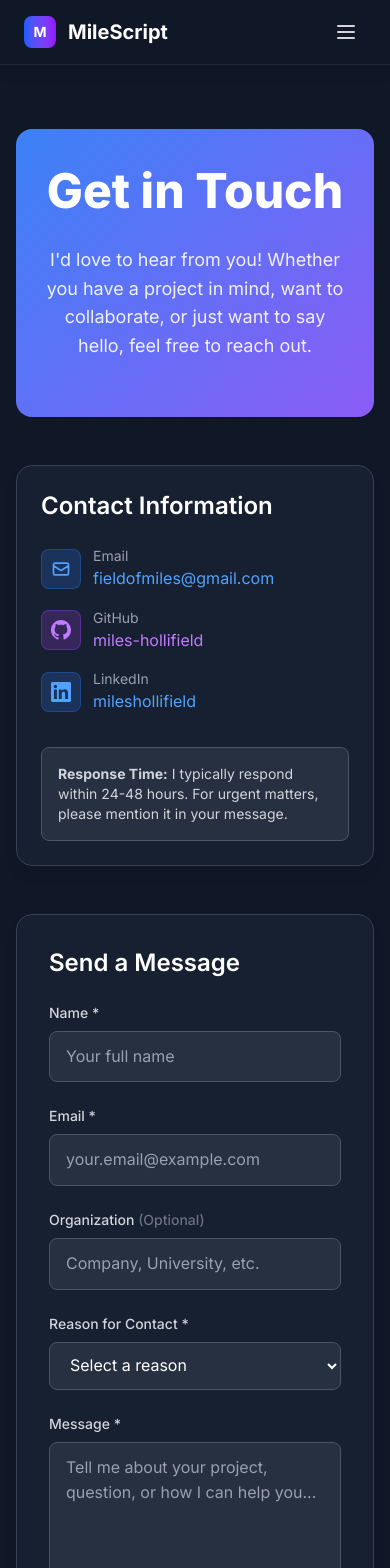
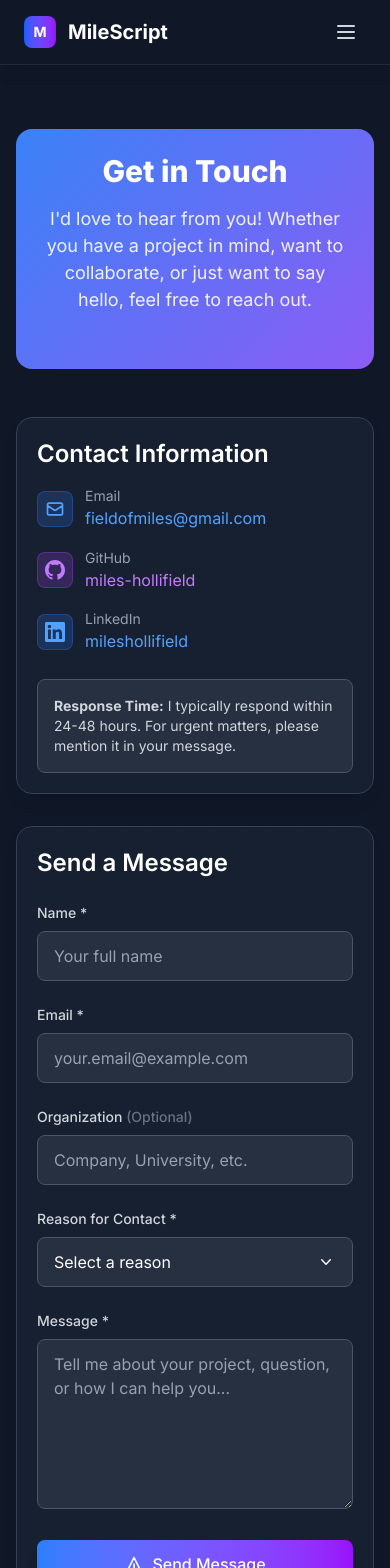
Before and after one commit to miles-hollifield/miles-portfolio-blog, a Next.js app: page /contact in a window 390 px wide. Shown: the top 1568 px of the page. Built offline with nearby package versions, Linux system fonts and the light colour scheme.

Commit message:
Add SelectField component to ContactPage; enhance form layout and accessibility

```diff
--- /dev/null
+++ b/src/app/components/SelectField.tsx
@@ -0,0 +1,132 @@
+"use client";
+
+import { useEffect, useMemo, useRef, useState } from "react";
+
+export interface Option {
+  value: string;
+  label: string;
+}
+
+interface SelectFieldProps {
+  id: string;
+  name: string;
+  value: string;
+  onChange: (value: string) => void;
+  options: Option[];
+  placeholder?: string;
+  error?: string;
+}
+
+export default function SelectField({ id, name, value, onChange, options, placeholder = "Select an option", error }: SelectFieldProps) {
+  const [open, setOpen] = useState(false);
+  const [activeIndex, setActiveIndex] = useState<number>(() => Math.max(0, options.findIndex(o => o.value === value)));
+  const containerRef = useRef<HTMLDivElement>(null);
+  const listRef = useRef<HTMLUListElement>(null);
+
+  useEffect(() => {
+    const handleClickOutside = (e: MouseEvent) => {
+      if (containerRef.current && !containerRef.current.contains(e.target as Node)) {
+        setOpen(false);
+      }
+    };
+    document.addEventListener("mousedown", handleClickOutside);
+    return () => document.removeEventListener("mousedown", handleClickOutside);
+  }, []);
+
+  useEffect(() => {
+    if (!open) return;
+    const onKey = (e: KeyboardEvent) => {
+      if (e.key === "Escape") {
+        setOpen(false);
+      } else if (e.key === "ArrowDown") {
+        e.preventDefault();
+        setActiveIndex(prev => Math.min(options.length - 1, prev + 1));
+      } else if (e.key === "ArrowUp") {
+        e.preventDefault();
+        setActiveIndex(prev => Math.max(0, prev - 1));
+      } else if (e.key === "Enter") {
+        e.preventDefault();
+        const opt = options[activeIndex];
+        if (opt) {
+          onChange(opt.value);
+          setOpen(false);
+        }
+      }
+    };
+    window.addEventListener("keydown", onKey);
+    return () => window.removeEventListener("keydown", onKey);
+  }, [open, activeIndex, options, onChange]);
+
+  useEffect(() => {
+    if (!open) return;
+    const el = listRef.current?.querySelector<HTMLElement>(`[data-index='${activeIndex}']`);
+    el?.scrollIntoView({ block: "nearest" });
+  }, [open, activeIndex]);
+
+  const selected = useMemo(() => options.find(o => o.value === value) || null, [options, value]);
+  const listboxId = `${id}-listbox`;
+
+  return (
+    <div className="relative" ref={containerRef}>
+      <button
+        id={id}
+        type="button"
+        aria-haspopup="listbox"
+        aria-expanded={open}
+        aria-controls={listboxId}
+        className={`w-full px-4 py-3 bg-gray-700/50 border rounded-lg text-left flex items-center justify-between focus:ring-2 transition-all text-white text-base ${
+          error ? 'border-red-500 focus:border-red-500 focus:ring-red-500' : 'border-gray-600 focus:border-blue-500 focus:ring-blue-500'
+        }`}
+        onClick={() => setOpen(o => !o)}
+      >
+        <span className={selected ? "text-white" : "text-gray-400"}>
+          {selected ? selected.label : placeholder}
+        </span>
+        <svg className={`w-5 h-5 ml-3 flex-shrink-0 transition-transform ${open ? 'rotate-180' : ''}`} viewBox="0 0 20 20" fill="currentColor" aria-hidden="true">
+          <path fillRule="evenodd" d="M5.23 7.21a.75.75 0 011.06.02L10 11.168l3.71-3.938a.75.75 0 111.08 1.04l-4.24 4.5a.75.75 0 01-1.08 0l-4.24-4.5a.75.75 0 01.02-1.06z" clipRule="evenodd" />
+        </svg>
+      </button>
+      {open && (
+        <ul
+          id={listboxId}
+          role="listbox"
+          aria-labelledby={id}
+          ref={listRef}
+          className="absolute z-30 mt-2 max-h-60 w-full overflow-auto rounded-lg border border-gray-700 bg-gray-800/95 shadow-xl backdrop-blur supports-[backdrop-filter]:bg-gray-800/75"
+        >
+          {options.map((opt, idx) => {
+            const selected = opt.value === value;
+            const active = idx === activeIndex;
+            return (
+              <li
+                key={opt.value}
+                role="option"
+                aria-selected={selected}
+                data-index={idx}
+                className={`px-4 py-2 cursor-pointer text-sm sm:text-base ${
+                  selected ? 'bg-blue-500/20 text-blue-200' : active ? 'bg-gray-700/60 text-white' : 'text-gray-200'
+                } hover:bg-gray-700/60`}
+                onMouseEnter={() => setActiveIndex(idx)}
+                onMouseDown={(e) => {
+                  // Prevent button blur before click handler
+                  e.preventDefault();
+                }}
+                onClick={() => {
+                  onChange(opt.value);
+                  setOpen(false);
+                }}
+              >
+                {opt.label}
+              </li>
+            );
+          })}
+        </ul>
+      )}
+      {error && (
+        <p className="mt-1 text-sm text-red-400">{error}</p>
+      )}
+      {/* Hidden input ensures name/value pairs exist for potential non-JS reads (optional) */}
+      <input type="hidden" name={name} value={value} readOnly />
+    </div>
+  );
+}
--- a/src/app/contact/page.tsx
+++ b/src/app/contact/page.tsx
@@ -1,6 +1,7 @@
 'use client';
 
 import { useState, useEffect, useRef } from 'react';
+import SelectField from "@/app/components/SelectField";
 
 export default function ContactPage() {
   const [formData, setFormData] = useState({
@@ -158,13 +159,13 @@ export default function ContactPage() {
           }`}
           style={{ marginTop: 0, marginBottom: '3rem' }}
         >
-          <h1 style={{ fontSize: '3rem', fontWeight: '800', marginBottom: '1rem' }}>Get in Touch</h1>
-          <p>
+          <h1 className="text-3xl sm:text-5xl font-extrabold mb-4">Get in Touch</h1>
+          <p className="text-base sm:text-lg">
             {`I'd love to hear from you! Whether you have a project in mind, want to collaborate, or just want to say hello, feel free to reach out.`}
           </p>
         </div>
 
-        <div className="grid grid-cols-1 lg:grid-cols-5 gap-12">
+        <div className="grid grid-cols-1 lg:grid-cols-5 gap-8 lg:gap-12">
           {/* Contact Info */}
           <div
             ref={contactInfoRef}
@@ -172,12 +173,12 @@ export default function ContactPage() {
               contactInfoVisible ? 'animate-fade-in-up' : 'opacity-0 translate-y-8'
             }`}
           >
-            <div className="bg-gray-800/50 rounded-2xl shadow-lg border border-gray-700 p-6">
-              <h2 className="text-2xl font-semibold text-white mb-6">Contact Information</h2>
+            <div className="bg-gray-800/50 rounded-2xl shadow-lg border border-gray-700 p-5 sm:p-6">
+              <h2 className="text-2xl font-semibold text-white mb-4 sm:mb-6">Contact Information</h2>
 
               <div className="space-y-4">
                 <div className="flex items-center space-x-3">
-                  <div className="w-10 h-10 bg-blue-500/20 border border-blue-500/30 rounded-lg flex items-center justify-center">
+                  <div className="w-9 h-9 sm:w-10 sm:h-10 bg-blue-500/20 border border-blue-500/30 rounded-lg flex items-center justify-center">
                     <svg className="w-5 h-5 text-blue-400" fill="none" stroke="currentColor" viewBox="0 0 24 24">
                       <path strokeLinecap="round" strokeLinejoin="round" strokeWidth={2} d="M3 8l7.89 5.26a2 2 0 002.22 0L21 8M5 19h14a2 2 0 002-2V7a2 2 0 00-2-2H5a2 2 0 00-2 2v10a2 2 0 002 2z" />
                     </svg>
@@ -194,7 +195,7 @@ export default function ContactPage() {
                 </div>
 
                 <div className="flex items-center space-x-3">
-                  <div className="w-10 h-10 bg-purple-500/20 border border-purple-500/30 rounded-lg flex items-center justify-center">
+                  <div className="w-9 h-9 sm:w-10 sm:h-10 bg-purple-500/20 border border-purple-500/30 rounded-lg flex items-center justify-center">
                     <svg className="w-5 h-5 text-purple-400" fill="currentColor" viewBox="0 0 24 24">
                       <path d="M12 0c-6.626 0-12 5.373-12 12 0 5.302 3.438 9.8 8.207 11.387.599.111.793-.261.793-.577v-2.234c-3.338.726-4.033-1.416-4.033-1.416-.546-1.387-1.333-1.756-1.333-1.756-1.089-.745.083-.729.083-.729 1.205.084 1.839 1.237 1.839 1.237 1.07 1.834 2.807 1.304 3.492.997.107-.775.418-1.305.762-1.604-2.665-.305-5.467-1.334-5.467-5.931 0-1.311.469-2.381 1.236-3.221-.124-.303-.535-1.524.117-3.176 0 0 1.008-.322 3.301 1.23.957-.266 1.983-.399 3.003-.404 1.02.005 2.047.138 3.006.404 2.291-1.552 3.297-1.23 3.297-1.23.653 1.653.242 2.874.118 3.176.77.84 1.235 1.911 1.235 3.221 0 4.609-2.807 5.624-5.479 5.921.43.372.823 1.102.823 2.222v3.293c0 .319.192.694.801.576 4.765-1.589 8.199-6.086 8.199-11.386 0-6.627-5.373-12-12-12z"/>
                     </svg>
@@ -213,7 +214,7 @@ export default function ContactPage() {
                 </div>
 
                 <div className="flex items-center space-x-3">
-                  <div className="w-10 h-10 bg-blue-500/20 border border-blue-500/30 rounded-lg flex items-center justify-center">
+                  <div className="w-9 h-9 sm:w-10 sm:h-10 bg-blue-500/20 border border-blue-500/30 rounded-lg flex items-center justify-center">
                     <svg className="w-5 h-5 text-blue-400" fill="currentColor" viewBox="0 0 24 24">
                       <path d="M20.447 20.452h-3.554v-5.569c0-1.328-.027-3.037-1.852-3.037-1.853 0-2.136 1.445-2.136 2.939v5.667H9.351V9h3.414v1.561h.046c.477-.9 1.637-1.85 3.37-1.85 3.601 0 4.267 2.37 4.267 5.455v6.286zM5.337 7.433c-1.144 0-2.063-.926-2.063-2.065 0-1.138.92-2.063 2.063-2.063 1.14 0 2.064.925 2.064 2.063 0 1.139-.925 2.065-2.064 2.065zm1.782 13.019H3.555V9h3.564v11.452zM22.225 0H1.771C.792 0 0 .774 0 1.729v20.542C0 23.227.792 24 1.771 24h20.451C23.2 24 24 23.227 24 22.271V1.729C24 .774 23.2 0 22.222 0h.003z"/>
                     </svg>
@@ -232,7 +233,7 @@ export default function ContactPage() {
                 </div>
               </div>
 
-              <div className="mt-8 p-4 bg-gray-700/50 rounded-lg border border-gray-600">
+              <div className="mt-6 sm:mt-8 p-4 bg-gray-700/50 rounded-lg border border-gray-600">
                 <p className="text-sm text-gray-300">
                   <strong>Response Time:</strong> I typically respond within 24-48 hours.
                   For urgent matters, please mention it in your message.
@@ -248,10 +249,12 @@ export default function ContactPage() {
               formVisible ? 'animate-fade-in-up' : 'opacity-0 translate-y-8'
             }`}
           >
-            <div className="bg-gray-800/50 rounded-2xl shadow-lg border border-gray-700 p-8">
+            <div className="bg-gray-800/50 rounded-2xl shadow-lg border border-gray-700 p-5 sm:p-8">
               <h2 className="text-2xl font-semibold text-white mb-6">Send a Message</h2>
 
               <form onSubmit={handleSubmit} className="space-y-6">
+                {/* Name + Email */}
+                <div className="md:grid md:grid-cols-2 md:gap-6">
                   {/* Name */}
                   <div>
                     <label htmlFor="name" className="block text-sm font-medium text-gray-300 mb-2">
@@ -261,10 +264,11 @@ export default function ContactPage() {
                       type="text"
                       id="name"
                       name="name"
+                      autoComplete="name"
                       required
                       value={formData.name}
                       onChange={handleChange}
-                    className={`w-full px-4 py-3 bg-gray-700/50 border rounded-lg focus:ring-2 focus:ring-blue-500 transition-all placeholder:text-gray-400 text-white ${
+                      className={`w-full px-4 py-3 bg-gray-700/50 border rounded-lg focus:ring-2 focus:ring-blue-500 transition-all placeholder:text-gray-400 text-white text-base ${
                         errors.name
                           ? 'border-red-500 focus:border-red-500 focus:ring-red-500'
                           : 'border-gray-600 focus:border-blue-500'
@@ -277,7 +281,7 @@ export default function ContactPage() {
                   </div>
 
                   {/* Email */}
-                <div>
+                  <div className="mt-6 md:mt-0">
                     <label htmlFor="email" className="block text-sm font-medium text-gray-300 mb-2">
                       Email *
                     </label>
@@ -285,10 +289,11 @@ export default function ContactPage() {
                       type="email"
                       id="email"
                       name="email"
+                      autoComplete="email"
                       required
                       value={formData.email}
                       onChange={handleChange}
-                    className={`w-full px-4 py-3 bg-gray-700/50 border rounded-lg focus:ring-2 focus:ring-blue-500 transition-all placeholder:text-gray-400 text-white ${
+                      className={`w-full px-4 py-3 bg-gray-700/50 border rounded-lg focus:ring-2 focus:ring-blue-500 transition-all placeholder:text-gray-400 text-white text-base ${
                         errors.email
                           ? 'border-red-500 focus:border-red-500 focus:ring-red-500'
                           : 'border-gray-600 focus:border-blue-500'
@@ -298,6 +303,7 @@ export default function ContactPage() {
                     {errors.email && (
                       <p className="mt-1 text-sm text-red-400">{errors.email}</p>
                     )}
+                  </div>
                 </div>
 
                 {/* Organization */}
@@ -309,9 +315,10 @@ export default function ContactPage() {
                     type="text"
                     id="organization"
                     name="organization"
+                    autoComplete="organization"
                     value={formData.organization}
                     onChange={handleChange}
-                    className="w-full px-4 py-3 bg-gray-700/50 border border-gray-600 rounded-lg focus:ring-2 focus:ring-blue-500 focus:border-blue-500 transition-all placeholder:text-gray-400 text-white"
+                    className="w-full px-4 py-3 bg-gray-700/50 border border-gray-600 rounded-lg focus:ring-2 focus:ring-blue-500 focus:border-blue-500 transition-all placeholder:text-gray-400 text-white text-base"
                     placeholder="Company, University, etc."
                   />
                 </div>
@@ -321,30 +328,27 @@ export default function ContactPage() {
                   <label htmlFor="reason" className="block text-sm font-medium text-gray-300 mb-2">
                     Reason for Contact *
                   </label>
-                  <select
+                  <SelectField
                     id="reason"
                     name="reason"
-                    required
                     value={formData.reason}
-                    onChange={handleChange}
-                    className={`w-full px-4 py-3 bg-gray-700/50 border rounded-lg focus:ring-2 focus:ring-blue-500 transition-all text-white ${
-                      errors.reason
-                        ? 'border-red-500 focus:border-red-500 focus:ring-red-500'
-                        : 'border-gray-600 focus:border-blue-500'
-                    }`}
-                  >
-                    <option value="">Select a reason</option>
-                    <option value="Job Opportunity">Job Opportunity</option>
-                    <option value="Freelance Project">Freelance Project</option>
-                    <option value="Collaboration">Collaboration</option>
-                    <option value="Question about Blog Post">Question about Blog Post</option>
-                    <option value="Speaking Engagement">Speaking Engagement</option>
-                    <option value="General Inquiry">General Inquiry</option>
-                    <option value="Other">Other</option>
-                  </select>
-                  {errors.reason && (
-                    <p className="mt-1 text-sm text-red-400">{errors.reason}</p>
-                  )}
+                    onChange={(val) => handleChange({
+                      // Synthetic event to reuse existing handler
+                      target: { name: 'reason', value: val }
+                    } as unknown as React.ChangeEvent<HTMLSelectElement>)}
+                    options={[
+                      { value: '', label: 'Select a reason' },
+                      { value: 'Job Opportunity', label: 'Job Opportunity' },
+                      { value: 'Freelance Project', label: 'Freelance Project' },
+                      { value: 'Collaboration', label: 'Collaboration' },
+                      { value: 'Question about Blog Post', label: 'Question about Blog Post' },
+                      { value: 'Speaking Engagement', label: 'Speaking Engagement' },
+                      { value: 'General Inquiry', label: 'General Inquiry' },
+                      { value: 'Other', label: 'Other' }
+                    ]}
+                    placeholder="Select a reason"
+                    error={errors.reason}
+                  />
                 </div>
 
                 {/* Message */}
@@ -359,7 +363,7 @@ export default function ContactPage() {
                     rows={6}
                     value={formData.message}
                     onChange={handleChange}
-                    className={`w-full px-4 py-3 bg-gray-700/50 border rounded-lg focus:ring-2 focus:ring-blue-500 transition-all resize-vertical placeholder:text-gray-400 text-white ${
+                    className={`w-full px-4 py-3 bg-gray-700/50 border rounded-lg focus:ring-2 focus:ring-blue-500 transition-all resize-vertical placeholder:text-gray-400 text-white text-base ${
                       errors.message
                         ? 'border-red-500 focus:border-red-500 focus:ring-red-500'
                         : 'border-gray-600 focus:border-blue-500'
```
Lines whose indentation alone changed are shown as unchanged.
